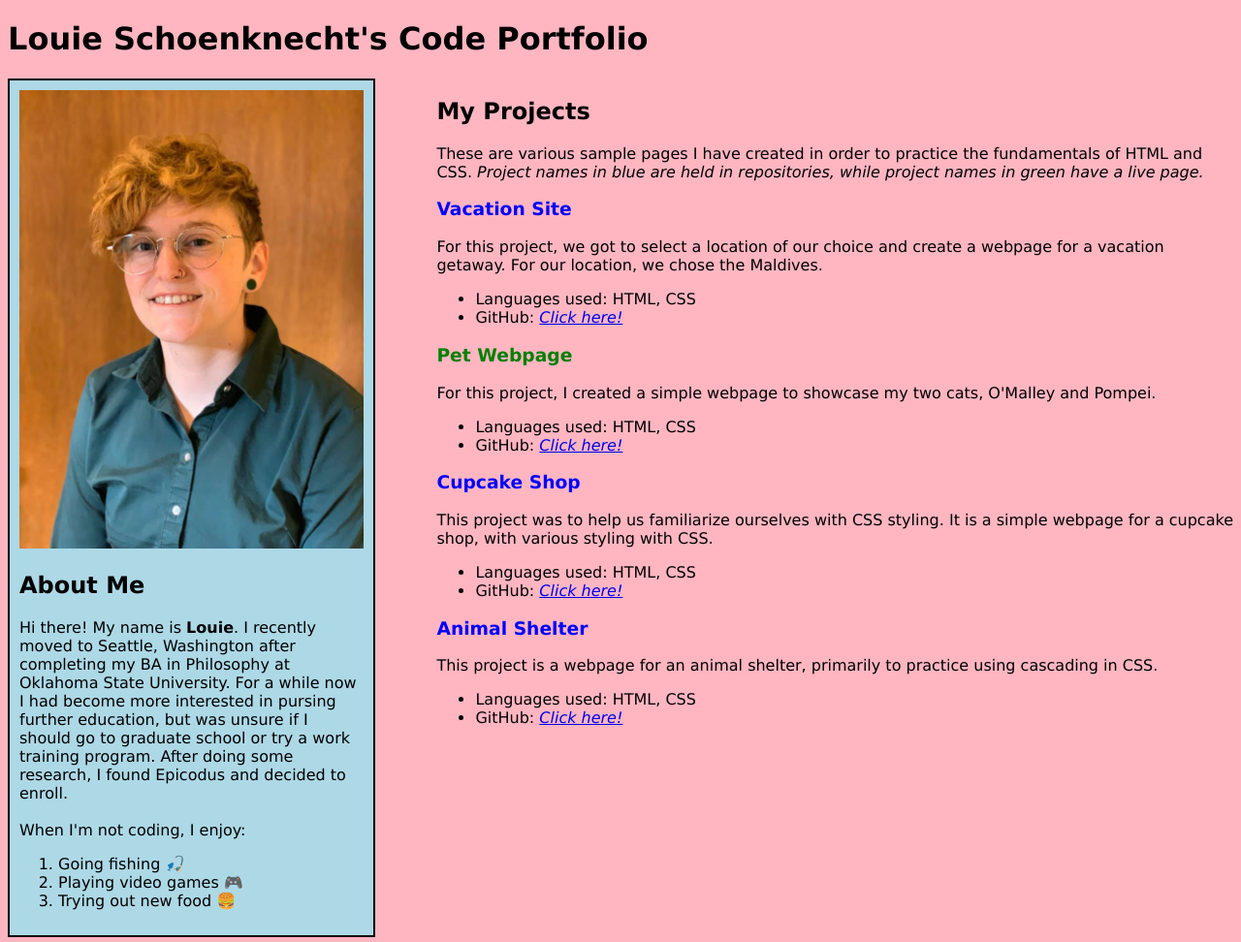
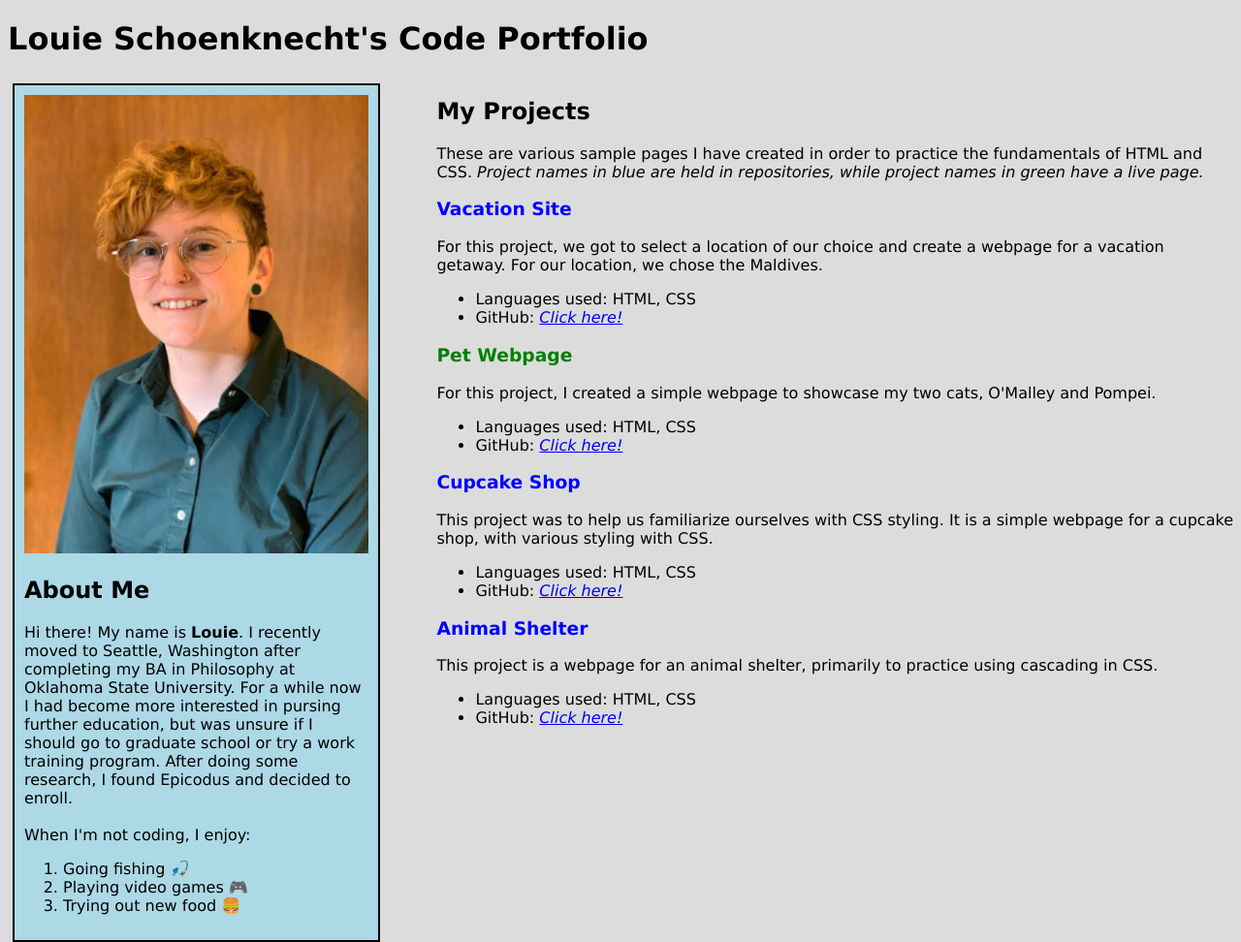
Before and after one commit to louiesch/portfolio, a plain HTML site: page index.html in a window 1280 px wide. Shown: the whole page at 97% size. Drawn offline with Linux system fonts and the light colour scheme.

Commit message:
add margin to sidebar to fulfil box model requirements, change bg color since I decided I dont like the pink

```diff
--- a/css/styles.css
+++ b/css/styles.css
@@ -1,6 +1,6 @@
 body {
   font-family: Verdana;
-  background-color: lightpink;
+  background-color: gainsboro;
 }
 
 img {
@@ -12,6 +12,7 @@ img {
  padding: 10px;
  border: solid black;
  border-width: 2px;
+ margin: 5px;
  background-color: lightblue;
  box-sizing: border-box;
  float: left;
```
